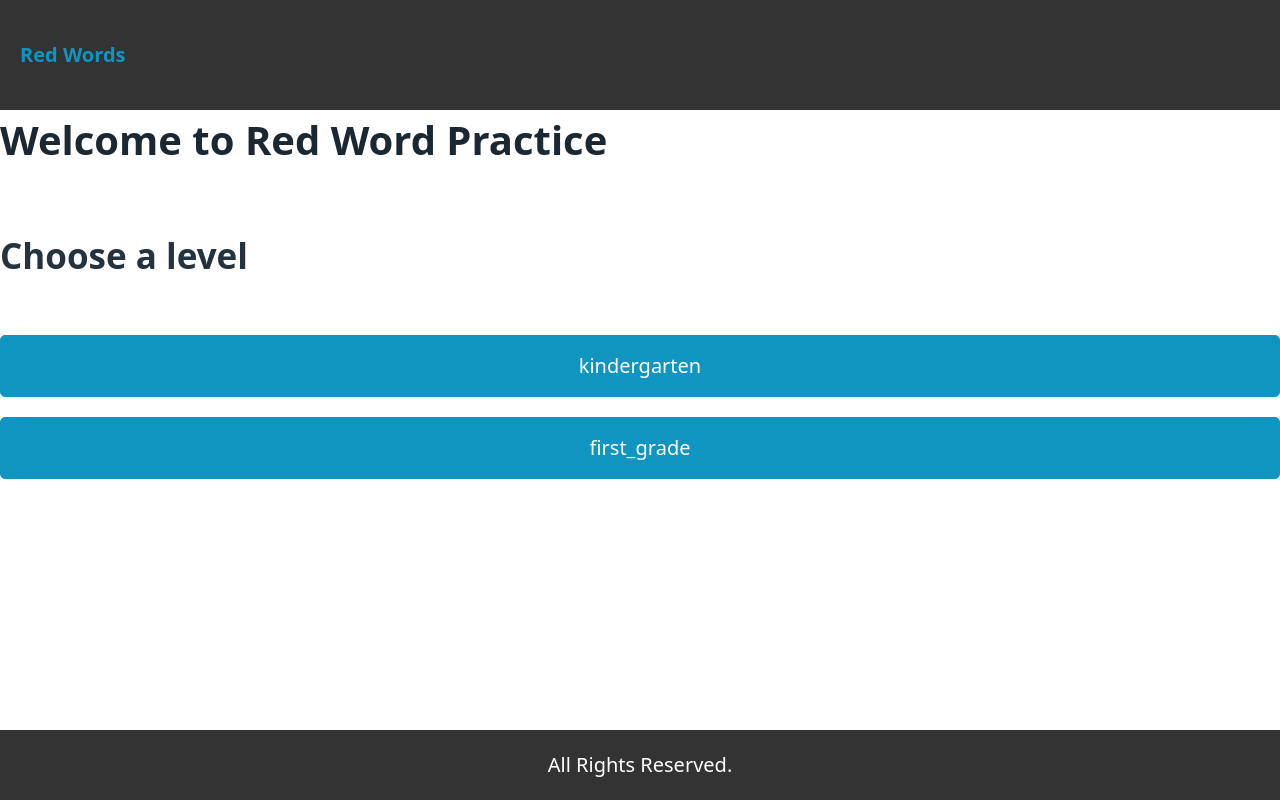
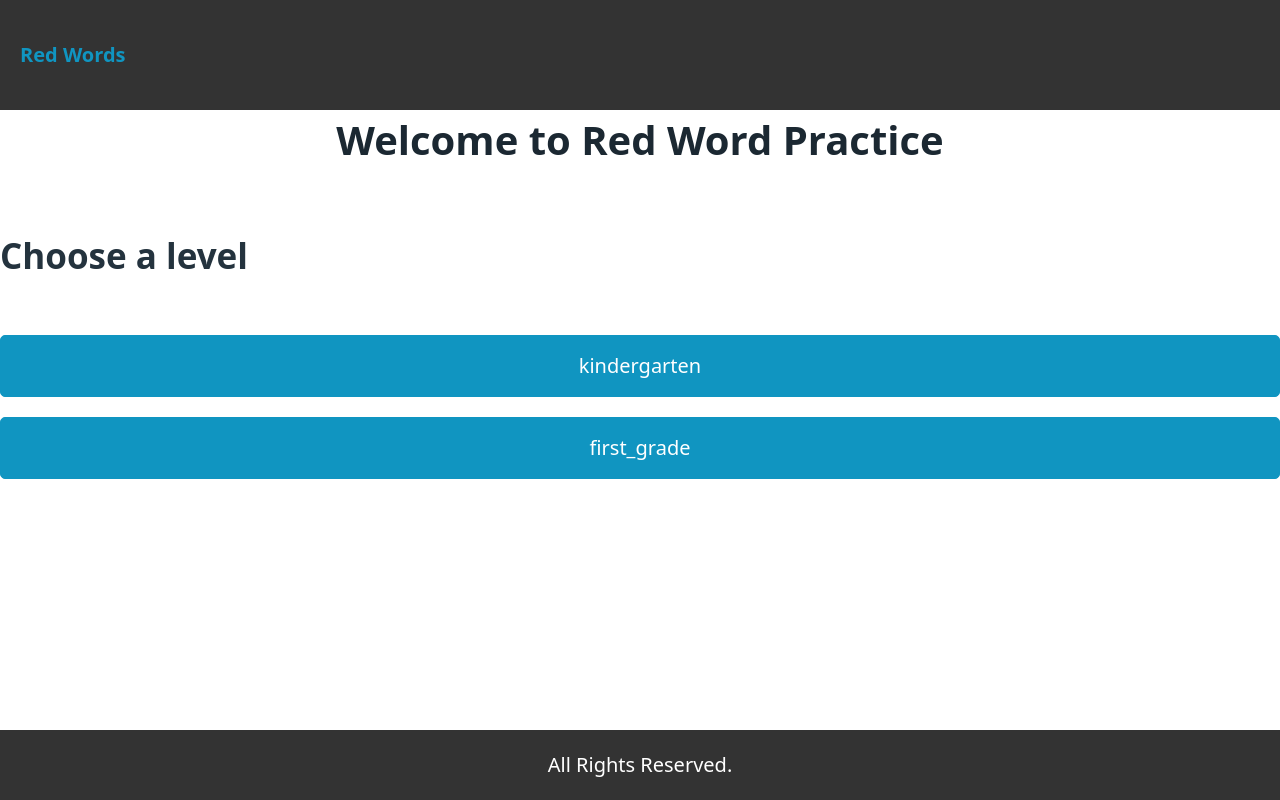
Before and after one commit to AliSajid/redwords, a SvelteKit app: page / in a window 1280 px wide. Built offline with nearby package versions, Linux system fonts and the light colour scheme.

Commit message:
feat: moved the top-level heading to +layout.svelte

```diff
--- a/src/routes/+layout.svelte
+++ b/src/routes/+layout.svelte
@@ -5,6 +5,7 @@
 
 <Header />
 <div id="main">
+  <h1>Welcome to Red Word Practice</h1>
   <slot />
 </div>
 <Footer />
@@ -13,4 +14,8 @@
   #main {
     flex-grow: 1;
   }
+
+  h1 {
+    text-align: center;
+  }
 </style>
--- a/src/routes/+page.svelte
+++ b/src/routes/+page.svelte
@@ -29,8 +29,6 @@
   }
 </script>
 
-<h1>Welcome to Red Word Practice</h1>
-
 {#if !levelChosen}
   <h2>Choose a level</h2>
   {#each levels as level}
--- a/src/routes/[level=level]/[number=number]/+page.svelte
+++ b/src/routes/[level=level]/[number=number]/+page.svelte
@@ -23,8 +23,6 @@
   }
 </script>
 
-<h1>Welcome to Red Word Practice</h1>
-
 <div id="CardWindow">
   <button on:click={prev}>Previous</button>
   <Card {redword} />
```
